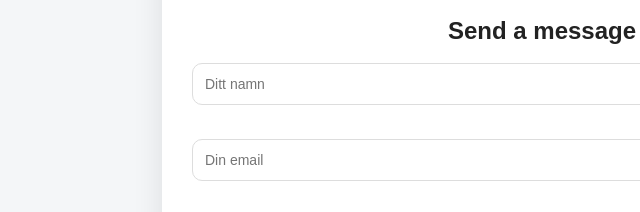
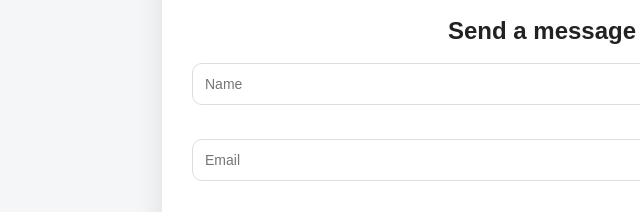
Before and after one commit to timp77-collab/JWCaninus, a plain HTML site: page contact.html in a window 1280 px wide. Shown: the part 440-652 px from the top of the page, 98-738 px from the left. Drawn offline with Linux system fonts and the light colour scheme.

Commit message:
Add files via upload

```diff
--- a/contact.html
+++ b/contact.html
@@ -33,8 +33,8 @@
     <h2>Send a message</h2>
 
     <form>
-      <input type="text" placeholder="Ditt namn"><br><br>
-      <input type="email" placeholder="Din email"><br><br>
+      <input type="text" placeholder="Name"><br><br>
+      <input type="email" placeholder="Email"><br><br>
       <textarea placeholder="Your message"></textarea><br><br>
       <button type="submit">Send</button>
     </form>
```
